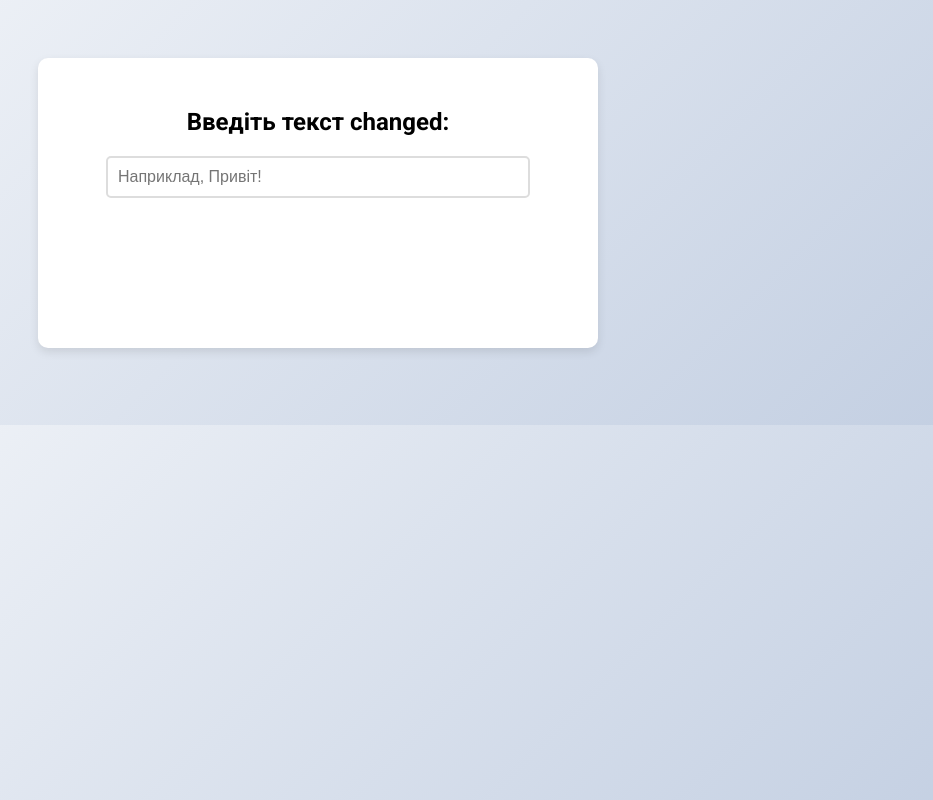
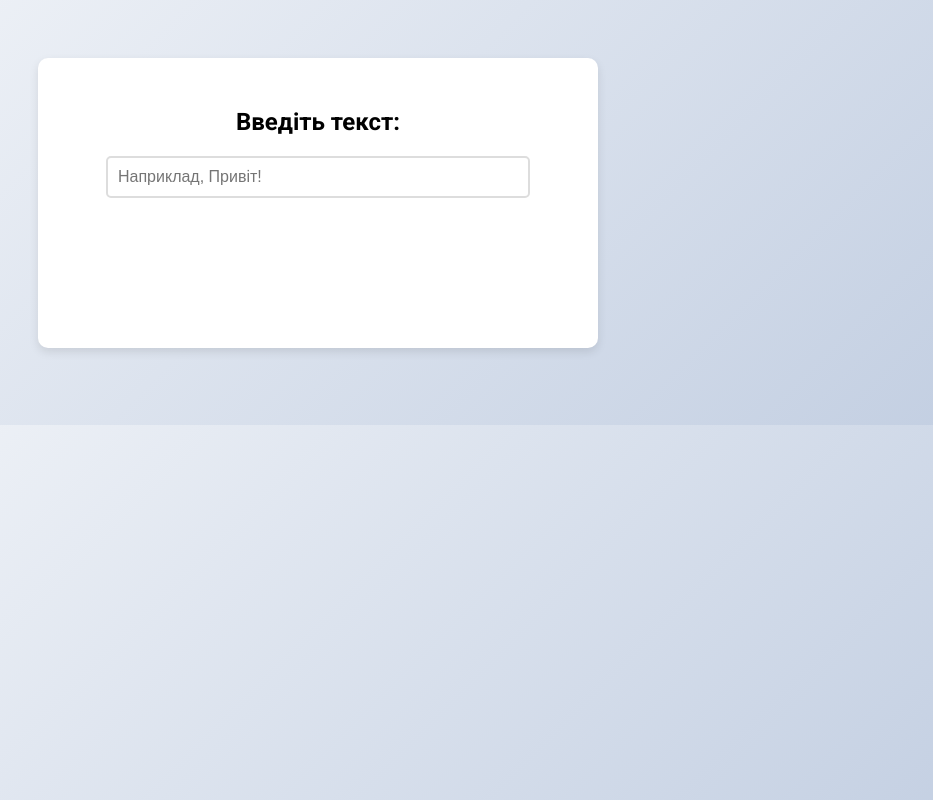
Before and after one commit to makovii/mtmiti_1, a plain HTML site: page index.html in a window 1280 px wide. Shown: the whole page, without its empty margins (322-1255 px from the left). Drawn offline with Linux system fonts and the light colour scheme.

Commit message:
make changes

```diff
--- a/index.html
+++ b/index.html
@@ -51,7 +51,7 @@
 </head>
 <body>
     <div class="container">
-        <h2>Введіть текст changed:</h2>
+        <h2>Введіть текст:</h2>
         <input type="text" id="userInput" oninput="updateText()" placeholder="Наприклад, Привіт!">
         <div class="styled-text lobster" id="lobsterText"></div>
         <div class="styled-text roboto" id="robotoText"></div>
```
